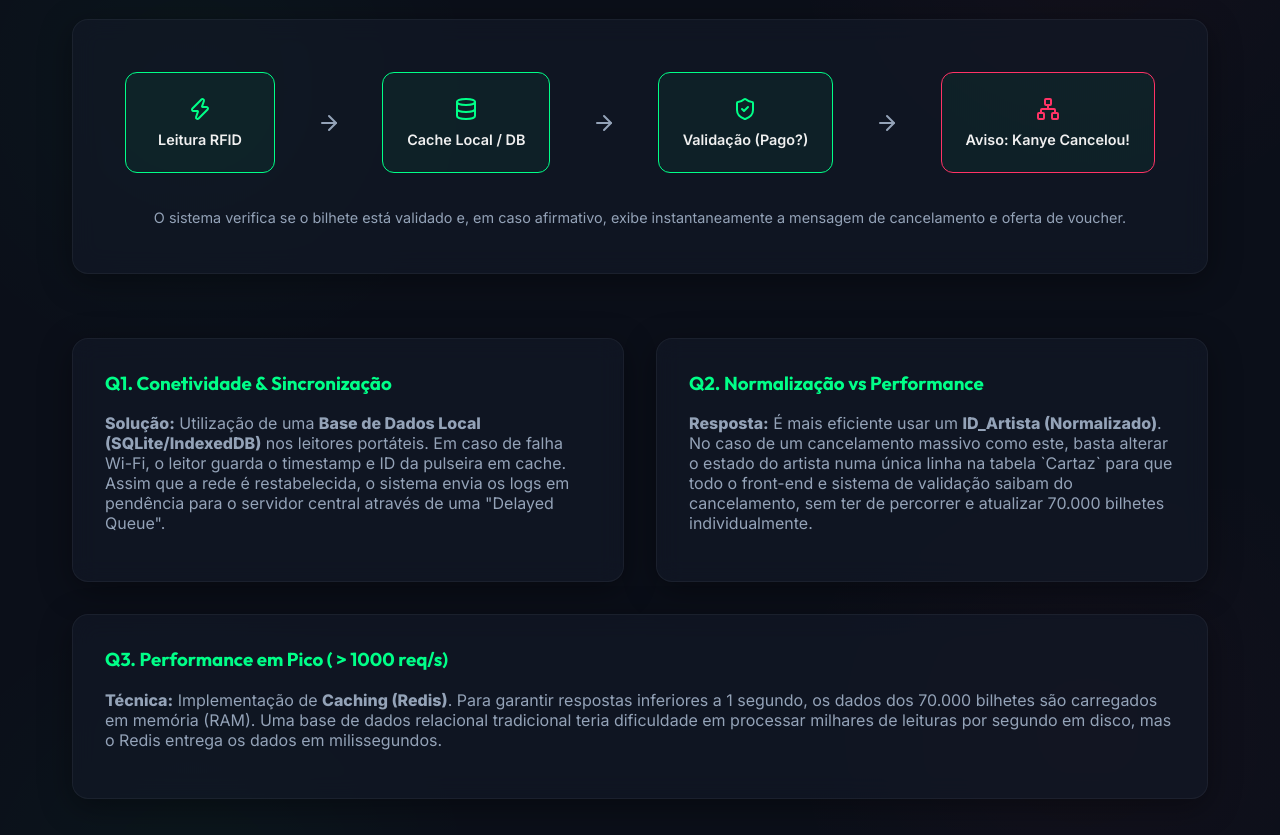
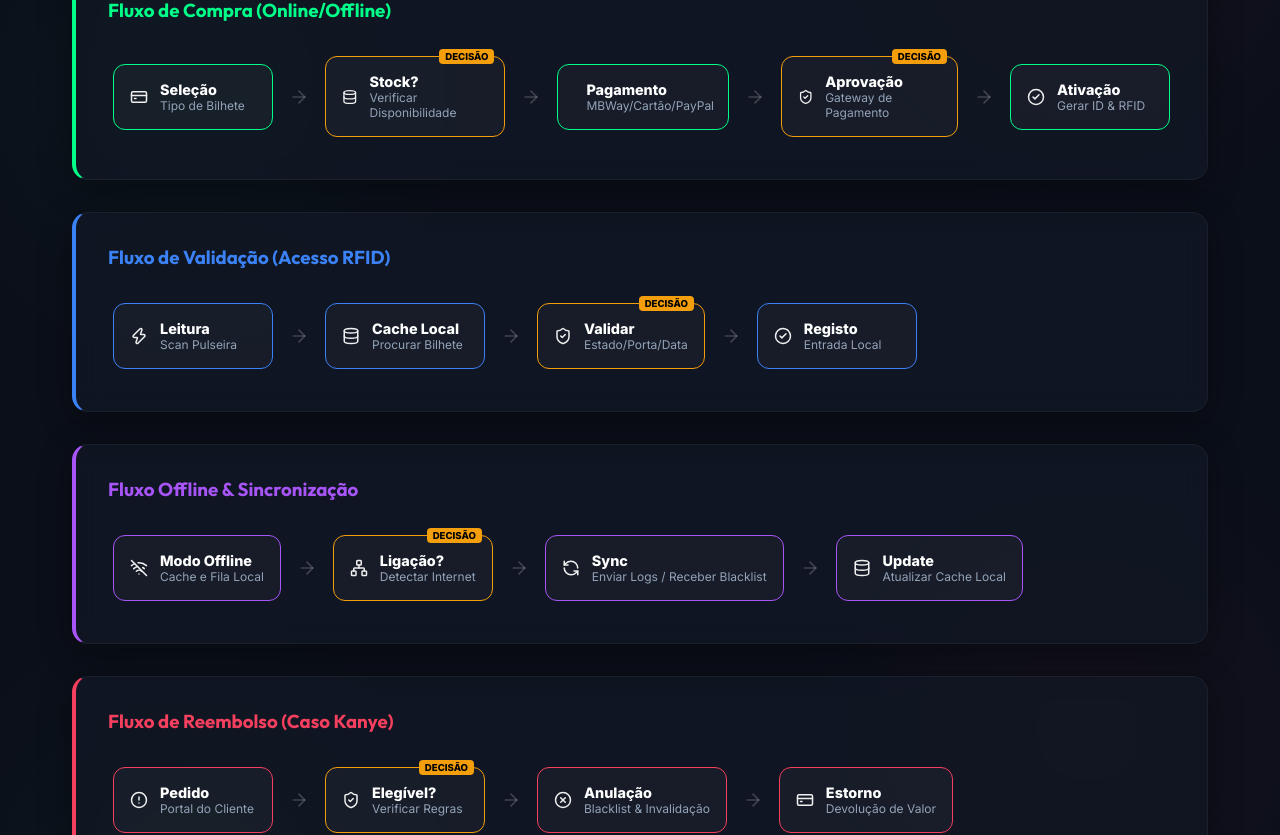
Before and after one commit to SalvadorMilaFilipe/TBBD, a React (Vite) app: page /solucao in a window 1280 px wide. Shown: the part 311-1146 px from the top of the page. Built offline with nearby package versions, Linux system fonts and the light colour scheme.

Commit message:
Implementacao de fluxos na pagina de solucoes

```diff
--- a/src/pages/Solucao.jsx
+++ b/src/pages/Solucao.jsx
@@ -1,8 +1,81 @@
 import React from 'react';
 import { motion } from 'framer-motion';
-import { Network, Database, Zap, ShieldCheck, ArrowRight } from 'lucide-react';
+import { Network, Database, Zap, ShieldCheck, ArrowRight, CreditCard, RefreshCcw, WifiOff, XCircle, CheckCircle2, AlertCircle } from 'lucide-react';
+
+const FlowSection = ({ title, steps, color = "var(--accent-color)" }) => (
+  <motion.div
+    className="glass-card"
+    style={{ marginBottom: '2rem', borderLeft: `4px solid ${color}` }}
+    initial={{ opacity: 0, x: -20 }}
+    whileInView={{ opacity: 1, x: 0 }}
+    viewport={{ once: true }}
+  >
+    <h3 style={{ color: color, marginBottom: '1.5rem', display: 'flex', alignItems: 'center', gap: '10px' }}>
+      {title}
+    </h3>
+    <div className="flow-container">
+      {steps.map((step, idx) => (
+        <React.Fragment key={idx}>
+          <div className="flow-node" style={{ borderColor: step.type === 'decision' ? '#f59e0b' : color }}>
+            {step.icon}
+            <div className="node-content">
+              <span className="node-label">{step.label}</span>
+              {step.sub && <span className="node-sub">{step.sub}</span>}
+            </div>
+            {step.type === 'decision' && <div className="decision-tag">DECISÃO</div>}
+          </div>
+          {idx < steps.length - 1 && <ArrowRight size={20} className="flow-arrow" />}
+        </React.Fragment>
+      ))}
+    </div>
+  </motion.div>
+);
 
 const Solucao = () => {
+  const fluxos = [
+    {
+      title: "Fluxo de Compra (Online/Offline)",
+      color: "#00ff88",
+      steps: [
+        { label: "Seleção", sub: "Tipo de Bilhete", icon: <CreditCard size={18} /> },
+        { label: "Stock?", type: "decision", sub: "Verificar Disponibilidade", icon: <Database size={18} /> },
+        { label: "Pagamento", sub: "MBWay/Cartão/PayPal", icon: <Zap size={18} /> },
+        { label: "Aprovação", type: "decision", sub: "Gateway de Pagamento", icon: <ShieldCheck size={18} /> },
+        { label: "Ativação", sub: "Gerar ID & RFID", icon: <CheckCircle2 size={18} /> }
+      ]
+    },
+    {
+      title: "Fluxo de Validação (Acesso RFID)",
+      color: "#3b82f6",
+      steps: [
+        { label: "Leitura", sub: "Scan Pulseira", icon: <Zap size={18} /> },
+        { label: "Cache Local", sub: "Procurar Bilhete", icon: <Database size={18} /> },
+        { label: "Validar", type: "decision", sub: "Estado/Porta/Data", icon: <ShieldCheck size={18} /> },
+        { label: "Registo", sub: "Entrada Local", icon: <CheckCircle2 size={18} /> }
+      ]
+    },
+    {
+      title: "Fluxo Offline & Sincronização",
+      color: "#a855f7",
+      steps: [
+        { label: "Modo Offline", sub: "Cache e Fila Local", icon: <WifiOff size={18} /> },
+        { label: "Ligação?", type: "decision", sub: "Detectar Internet", icon: <Network size={18} /> },
+        { label: "Sync", sub: "Enviar Logs / Receber Blacklist", icon: <RefreshCcw size={18} /> },
+        { label: "Update", sub: "Atualizar Cache Local", icon: <Database size={18} /> }
+      ]
+    },
+    {
+      title: "Fluxo de Reembolso (Caso Kanye)",
+      color: "#f43f5e",
+      steps: [
+        { label: "Pedido", sub: "Portal do Cliente", icon: <AlertCircle size={18} /> },
+        { label: "Elegível?", type: "decision", sub: "Verificar Regras", icon: <ShieldCheck size={18} /> },
+        { label: "Anulação", sub: "Blacklist & Invalidação", icon: <XCircle size={18} /> },
+        { label: "Estorno", sub: "Devolução de Valor", icon: <CreditCard size={18} /> }
+      ]
+    }
+  ];
+
   return (
     <div className="section">
       <motion.div
@@ -10,80 +83,81 @@ const Solucao = () => {
         animate={{ opacity: 1, y: 0 }}
         style={{ textAlign: 'center', marginBottom: '3rem' }}
       >
-        <h1 className="glowing-text" style={{ fontSize: '3rem' }}>Resolução <span className="text-accent">Arquitetural</span></h1>
-        <p className="text-secondary">Estratégias de performance, integridade e fluxos lógicos.</p>
+        <h1 className="glowing-text" style={{ fontSize: '3rem' }}>Lógica da <span className="text-accent">Solução</span></h1>
+        <p className="text-secondary">Processos detalhados de transação, segurança e contingência offline.</p>
       </motion.div>
 
-      {/* Fluxograma Section */}
-      <h2 style={{ alignSelf: 'flex-start', marginBottom: '1.5rem' }}>1. Fluxograma do Sistema</h2>
-      <div className="glass-card" style={{ width: '100%', marginBottom: '4rem', overflowX: 'auto' }}>
-        <div style={{ display: 'flex', alignItems: 'center', justifyContent: 'space-between', minWidth: '800px', padding: '20px' }}>
-          <div className="flow-step">
-            <Zap className="text-accent" />
-            <span>Leitura RFID</span>
-          </div>
-          <ArrowRight className="text-secondary" />
-          <div className="flow-step">
-            <Database className="text-accent" />
-            <span>Cache Local / DB</span>
-          </div>
-          <ArrowRight className="text-secondary" />
-          <div className="flow-step">
-            <ShieldCheck className="text-accent" />
-            <span>Validação (Pago?)</span>
-          </div>
-          <ArrowRight className="text-secondary" />
-          <div className="flow-step" style={{ borderColor: 'var(--error-color)' }}>
-            <Network className="text-error" />
-            <span>Aviso: Kanye Cancelou!</span>
-          </div>
-        </div>
-        <p className="text-secondary" style={{ marginTop: '1rem', fontSize: '0.9rem', textAlign: 'center' }}>
-          O sistema verifica se o bilhete está validado e, em caso afirmativo, exibe instantaneamente a mensagem de cancelamento e oferta de voucher.
-        </p>
+      <div style={{ width: '100%' }}>
+        {fluxos.map((fluxo, i) => (
+          <FlowSection key={i} {...fluxo} />
+        ))}
       </div>
 
-      {/* Technical Answers */}
-      <div className="grid-2_col">
+      <div className="grid-2_col" style={{ marginTop: '2rem' }}>
         <div className="glass-card">
-          <h3 className="text-accent">Q1. Conetividade & Sincronização</h3>
-          <p className="text-secondary">
-            <strong>Solução:</strong> Utilização de uma <strong>Base de Dados Local (SQLite/IndexedDB)</strong> nos leitores portáteis.
-            Em caso de falha Wi-Fi, o leitor guarda o timestamp e ID da pulseira em cache. Assim que a rede é restabelecida, o sistema envia os logs em
-            pendência para o servidor central através de uma "Delayed Queue".
+          <h3 className="text-accent">Arquitetura de Dados</h3>
+          <p className="text-secondary" style={{ fontSize: '0.9rem' }}>
+            Para suportar <strong>1000+ leituras/segundo</strong>, utilizamos Redis para cache de bilhetes ativos e PostgreSQL para persistência.
+            Em caso de cancelamento de artista, alteramos apenas o estado na tabela <code>Cartaz</code>, propagando a invalidação instantaneamente.
           </p>
         </div>
         <div className="glass-card">
-          <h3 className="text-accent">Q2. Normalização vs Performance</h3>
-          <p className="text-secondary">
-            <strong>Resposta:</strong> É mais eficiente usar um <strong>ID_Artista (Normalizado)</strong>.
-            No caso de um cancelamento massivo como este, basta alterar o estado do artista numa única linha na tabela `Cartaz` para que todo o front-end
-            e sistema de validação saibam do cancelamento, sem ter de percorrer e atualizar 70.000 bilhetes individualmente.
-          </p>
-        </div>
-        <div className="glass-card" style={{ gridColumn: 'span 2' }}>
-          <h3 className="text-accent">Q3. Performance em Pico ( &gt; 1000 req/s)</h3>
-          <p className="text-secondary">
-            <strong>Técnica:</strong> Implementação de <strong>Caching (Redis)</strong>.
-            Para garantir respostas inferiores a 1 segundo, os dados dos 70.000 bilhetes são carregados em memória (RAM). Uma base de dados relacional
-            tradicional teria dificuldade em processar milhares de leituras por segundo em disco, mas o Redis entrega os dados em milissegundos.
+          <h3 className="text-accent">Protocolo de Emergência</h3>
+          <p className="text-secondary" style={{ fontSize: '0.9rem' }}>
+            O fluxo de sincronização garante que mesmo leitores sem rede recebam a <strong>Blacklist</strong> de reembolsos assim que detectam 1ms de conetividade,
+            impedindo o uso de bilhetes já devolvidos.
           </p>
         </div>
       </div>
 
       <style dangerouslySetInnerHTML={{ __html: `
-        .flow-step {
-          border: 1px solid var(--accent-color);
-          padding: 1.5rem;
+        .flow-container {
+          display: flex;
+          align-items: center;
+          gap: 1rem;
+          overflow-x: auto;
+          padding: 10px 5px;
+          scrollbar-width: thin;
+        }
+        .flow-node {
+          min-width: 160px;
+          padding: 1rem;
+          background: rgba(255, 255, 255, 0.03);
+          border: 1px solid rgba(255, 255, 255, 0.1);
           border-radius: 12px;
           display: flex;
+          align-items: center;
+          gap: 12px;
+          position: relative;
+        }
+        .node-content {
+          display: flex;
           flex-direction: column;
-          align-items: center;
-          gap: 10px;
-          min-width: 150px;
-          background: rgba(0, 255, 136, 0.05);
         }
-        .flow-step span { font-weight: 600; font-size: 0.9rem; }
+        .node-label {
+          font-weight: 700;
+          font-size: 0.9rem;
+          color: #fff;
+        }
+        .node-sub {
+          font-size: 0.75rem;
+          color: var(--text-secondary);
+        }
+        .decision-tag {
+          position: absolute;
+          top: -8px;
+          right: 10px;
+          background: #f59e0b;
+          color: #000;
+          font-size: 0.6rem;
+          font-weight: 900;
+          padding: 2px 6px;
+          border-radius: 4px;
+        }
+        .flow-arrow {
+          color: rgba(255, 255, 255, 0.2);
+          flex-shrink: 0;
+        }
       `}} />
     </div>
   );
```
